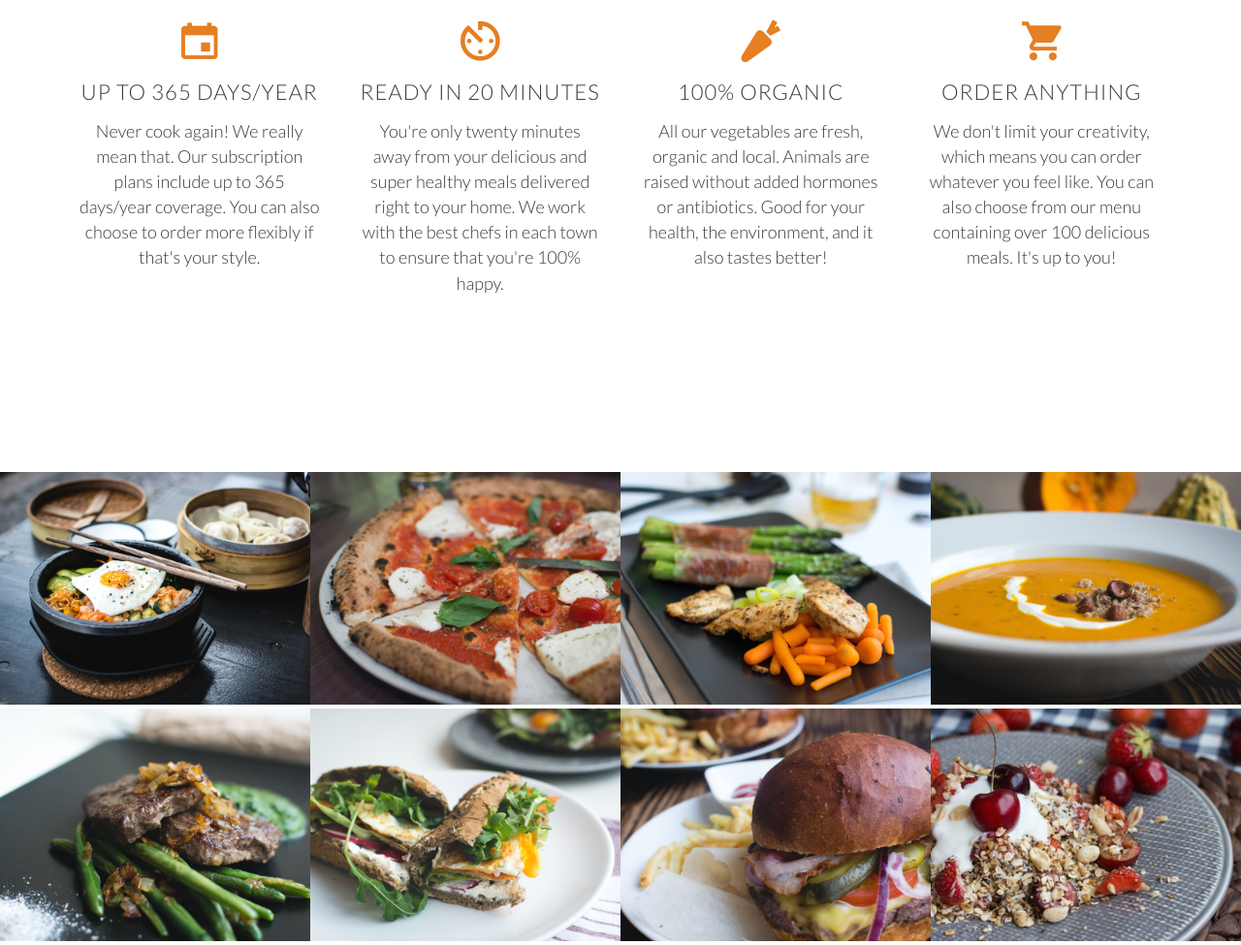
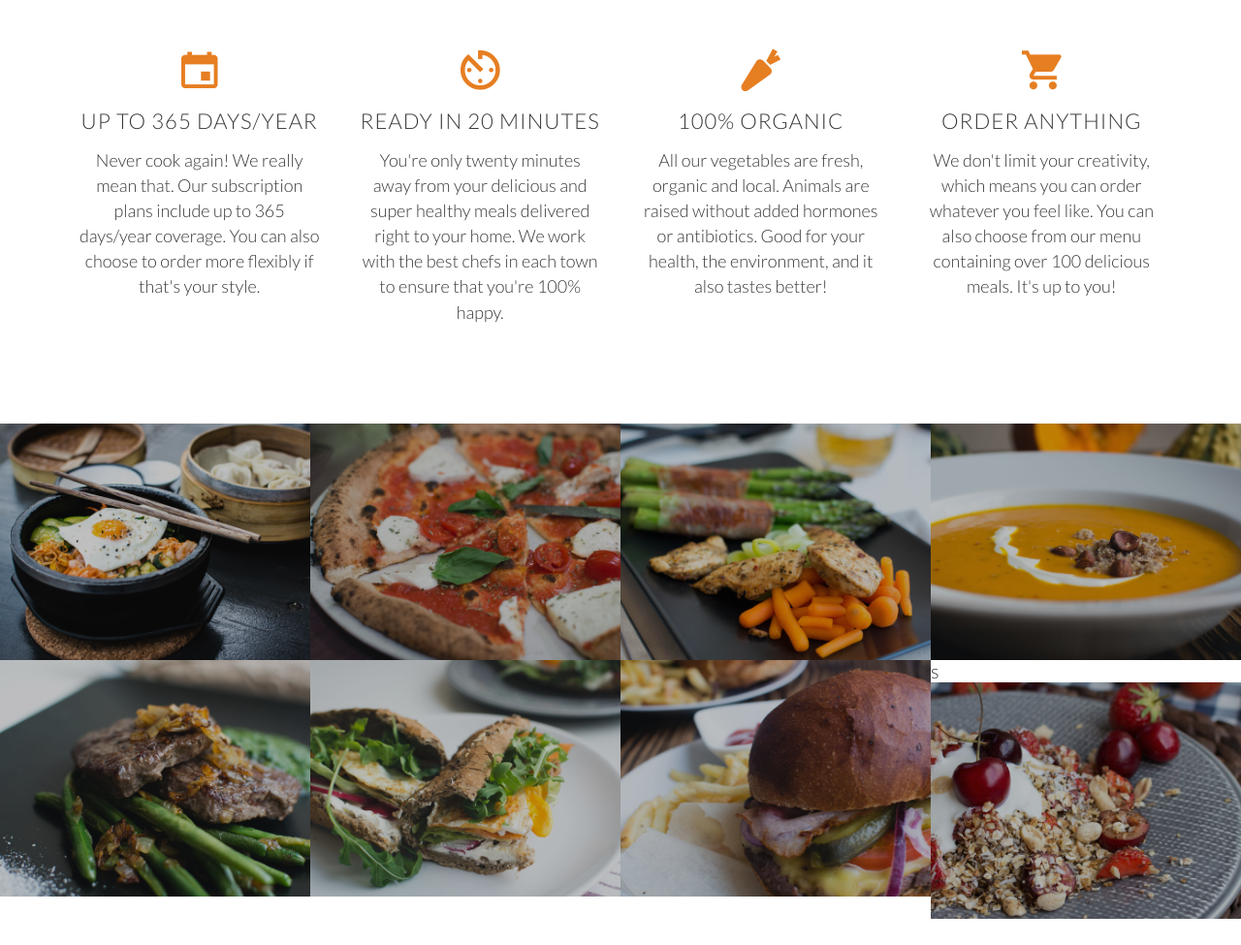
Before and after one commit to coderwurst/omni-food, a plain HTML site: page index.html in a window 1280 px wide. Shown: the part 1042-2017 px from the top of the page at 97% size. After the commit the page ends 1990 px from the top, so only its background shows below. Drawn offline with nearby package versions, Linux system fonts and the light colour scheme.

Commit message:
showcase section

```diff
--- a/index.html
+++ b/index.html
@@ -108,7 +108,7 @@
                 <figure class="meal-photo">
                     <img src="./resources/img/7.jpg" alt="Burger with cheddar and bacon"/>
                 </figure>
-            </li>
+            </li>s
             <li>
                 <figure class="meal-photo">
                     <img src="./resources/img/8.jpg" alt="Granola with cherries and strawberries"/>
--- a/resources/css/style.css
+++ b/resources/css/style.css
@@ -202,9 +202,21 @@ h3 {
 }
 
 
+/********************/
+/* Features Section */
+/********************/
+.section-features .long-copy {
+    margin-bottom: 30px;
+}
+
+
 /*****************/
 /* Meals Section */
 /*****************/
+.section-meals {
+    padding: 0px;
+}
+
 .meals-showcase {
     list-style: none;
     width: 100%;
@@ -219,8 +231,19 @@ h3 {
 .meal-photo {
     width: 100%;
     margin: 0;
+    overflow: hidden;
+    background: #000;
 }
 
 .meal-photo img {
     width: 100%;
+    height: auto;
+    opacity: 0.75;
+    transform: scale(1.15);
+    transition: transform 0.5s, opacity 0.5s;
 }
+
+.meal-photo img:hover {
+    opacity: 1;
+    transform: scale(1.04);
+}
```
